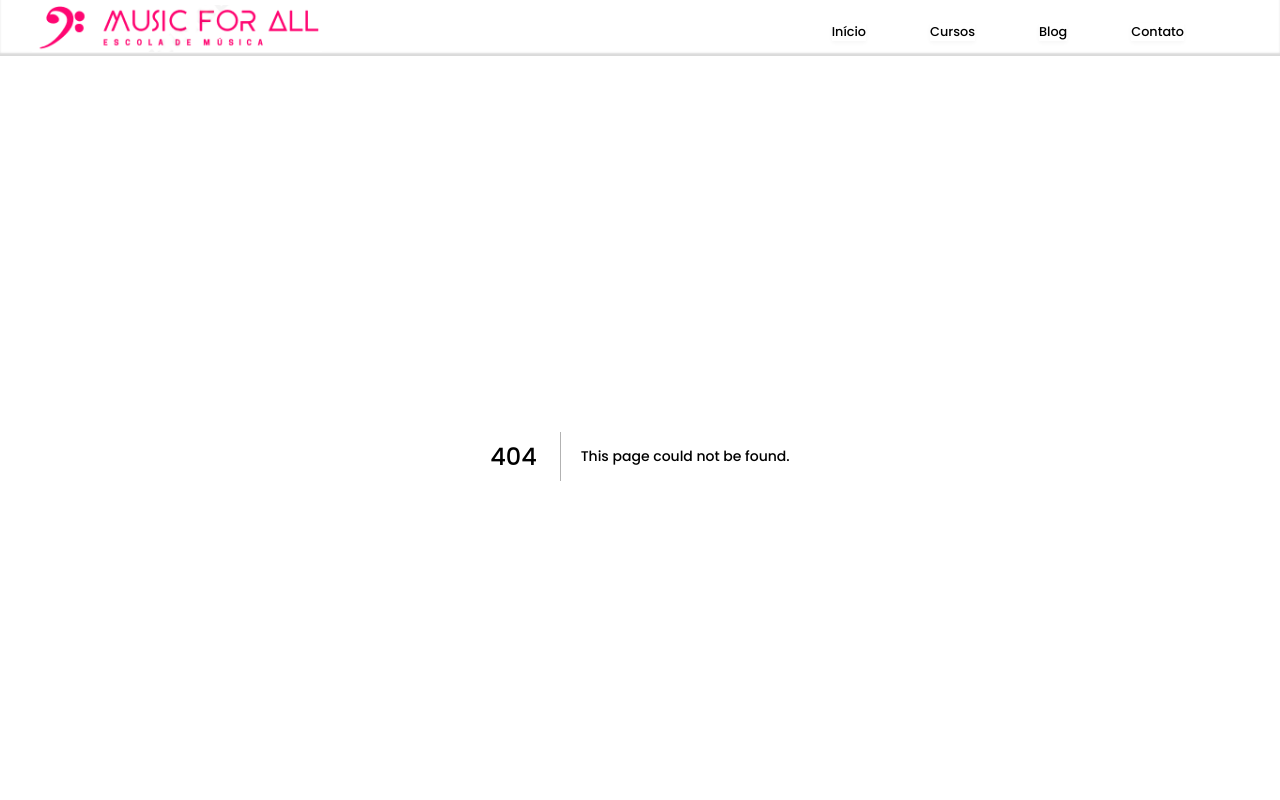
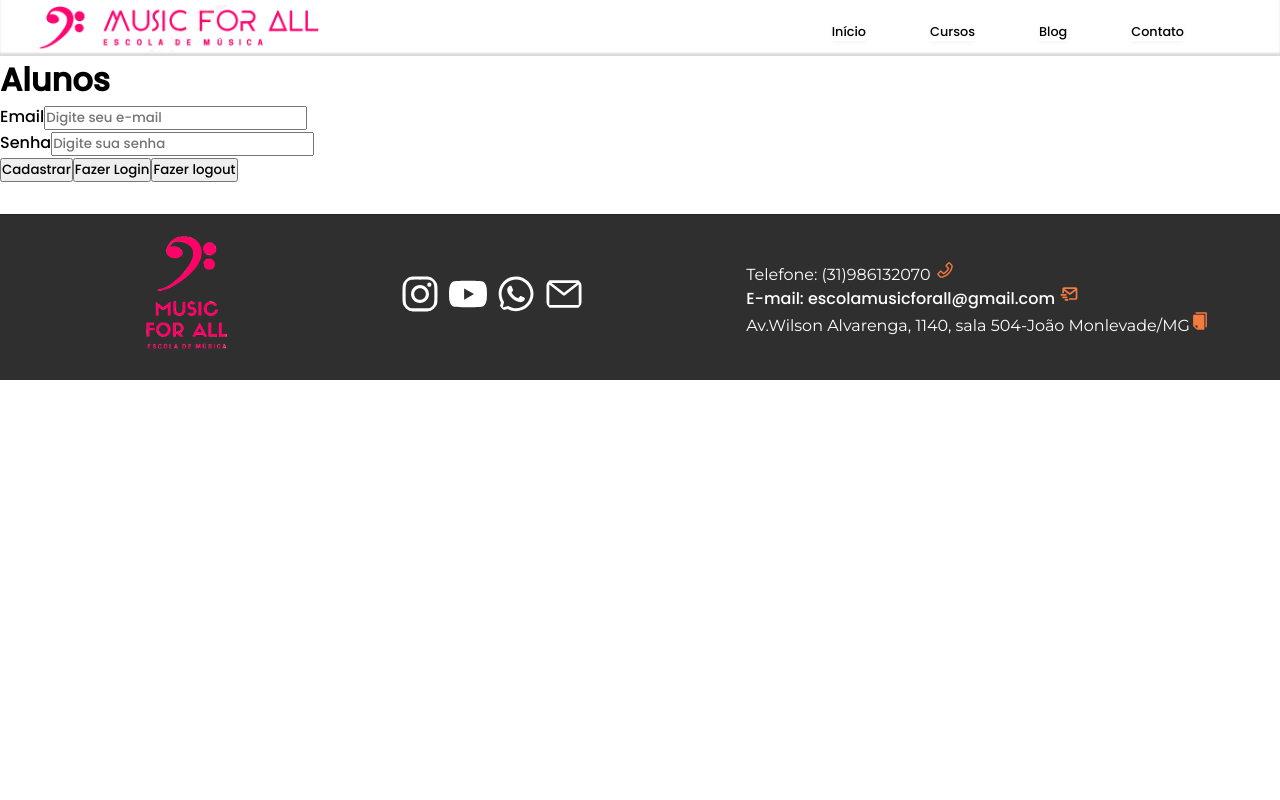
Before and after one commit to GuilhermeGomesti1/music-for-all, a Next.js app: page /dashboard in a window 1280 px wide. Before the commit this address had no page. Shown: the top 800 px of the page. Built offline with nearby package versions, Linux system fonts and the light colour scheme; no server answers.

Commit message:
login firebase

```diff
--- a/package.json
+++ b/package.json
@@ -14,6 +14,7 @@
     "@types/react-dom": "18.2.7",
     "eslint": "8.48.0",
     "eslint-config-next": "13.4.19",
+    "firebase": "^10.4.0",
     "next": "13.4.19",
     "react": "18.2.0",
     "react-dom": "18.2.0",
@@ -21,6 +22,7 @@
     "typescript": "5.2.2"
   },
   "devDependencies": {
+    "@types/firebase": "^3.2.1",
     "@types/scrollreveal": "^0.0.9"
   }
 }
--- /dev/null
+++ b/src/app/dashboard/page.tsx
@@ -0,0 +1,119 @@
+"use client"
+import styles from "./styles.module.css"
+import { db, auth} from "../firebase";
+import { useEffect, useState } from "react";
+import { createUserWithEmailAndPassword, signInWithEmailAndPassword  , signOut, onAuthStateChanged} from "firebase/auth";
+
+export default function Dashboard() {
+  interface UserDetail {
+    uid: string;
+    email?: string;
+  }
+
+  const [email, setEmail] = useState("");
+  const [senha, setSenha] = useState("");
+  const [user, setUser] = useState(false);
+  const [userDetail, setUserDetail] = useState<UserDetail | null>(null);
+
+
+
+  async function novoUsuario() {
+    await createUserWithEmailAndPassword(auth, email, senha)
+      .then(() => {
+        console.log("Cadastrado com sucesso");
+        setEmail("");
+        setSenha("");
+      })
+      .catch(() => {
+        console.log("Erro ao cadastrar ");
+      });
+  }
+
+
+
+
+
+  async function logarUsuario() {
+    await signInWithEmailAndPassword(auth, email, senha)
+      .then((value) => {
+        console.log("user logado com sucesso");
+        console.log(value.user);
+
+        if (value.user.email) {
+          setUserDetail({
+            uid: value.user.uid,
+            email: value.user.email,
+          });
+        } else {
+          setUserDetail({
+            uid: value.user.uid,
+            email: undefined, // Use undefined em vez de null
+          });
+        }
+
+        setUser(true);
+        setEmail("");
+        setSenha("");
+      })
+      .catch(() => {
+        console.log("Erro ao fazer login");
+      });
+  }
+  async function fazerLogout(){
+    await signOut(auth)
+    setUser(false);
+    setUserDetail(null)
+  }
+
+  useEffect(() => {
+    async function checkLogin() {
+      onAuthStateChanged(auth, (user) => {
+        if (user) {
+          // se tem usuário
+          console.log(user);
+          setUser(true);
+          setUserDetail({
+            uid: user.uid,
+            email: undefined,
+          })
+        } else {
+          // não possui usuário
+          setUser(false);
+          setUserDetail(null);
+        }
+      });
+    }
+
+    checkLogin();
+  }, []);
+
+  return (
+    <div className={styles.container}>
+      <h1>Alunos</h1>
+
+      {user && (
+        <div>
+          <strong>Seja bem-vindo</strong>
+          <span>ID: {userDetail?.uid} - Email: {userDetail?.email}</span>
+        </div>
+      )}
+
+      <label>Email</label>
+      <input
+        value={email}
+        onChange={(e) => setEmail(e.target.value)}
+        placeholder="Digite seu e-mail"
+      /> <br />
+
+      <label>Senha</label>
+      <input
+        value={senha}
+        onChange={(e) => setSenha(e.target.value)}
+        placeholder="Digite sua senha"
+      /> <br />
+      <button onClick={novoUsuario}>Cadastrar</button>
+      <button onClick={logarUsuario}>Fazer Login</button>
+      <button onClick={fazerLogout}>Fazer logout</button>
+    </div>
+  );
+}
--- /dev/null
+++ b/src/app/firebase.ts
@@ -0,0 +1,18 @@
+import firebase, { initializeApp } from "firebase/app";
+import "firebase/auth";
+import "firebase/firestore";
+import { getFirestore } from "firebase/firestore";
+import { getAuth } from "firebase/auth";
+
+const firebaseConfig = {
+  apiKey: "AIzaSyDnRi7M4ISnNxgye7_4DNK8Y89ddlYmSl4",
+  authDomain: "music-school-6392a.firebaseapp.com",
+  projectId: "music-school-6392a",
+};
+
+const firebaseApp = initializeApp(firebaseConfig);
+
+const db = getFirestore(firebaseApp);
+const auth = getAuth(firebaseApp);
+
+export { db, auth };
--- a/tsconfig.json
+++ b/tsconfig.json
@@ -1,5 +1,6 @@
 {
   "compilerOptions": {
+
     "target": "es5",
     "lib": ["dom", "dom.iterable", "esnext"],
     "allowJs": true,
@@ -23,6 +24,6 @@
       "@/*": ["./src/*"]
     }
   },
-  "include": ["next-env.d.ts", "**/*.ts", "**/*.tsx", ".next/types/**/*.ts"],
+  "include": ["next-env.d.ts", "**/*.ts", "**/*.tsx", ".next/types/**/*.ts", "src/app/lo"],
   "exclude": ["node_modules"]
 }
```
Also changed, not shown: src/app/dashboard/styles.module.css (added), 1 other file (tests, documents, lock files or other folders).
